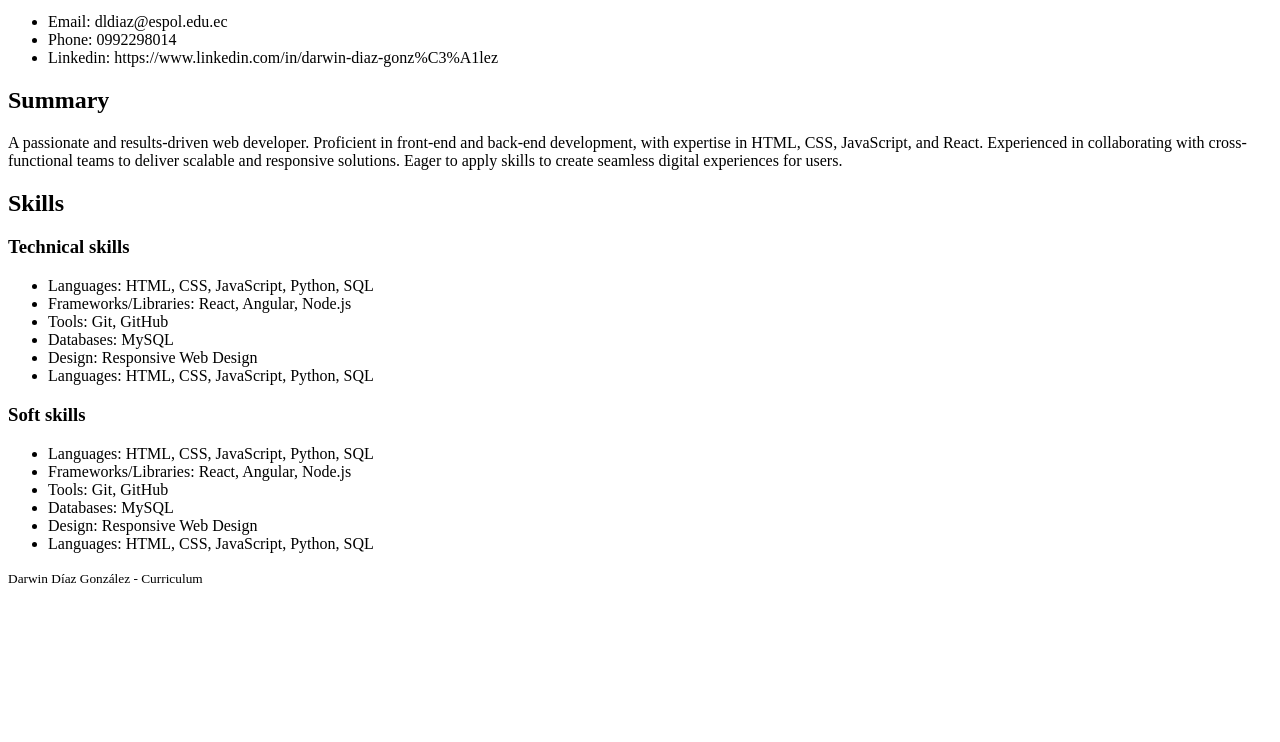
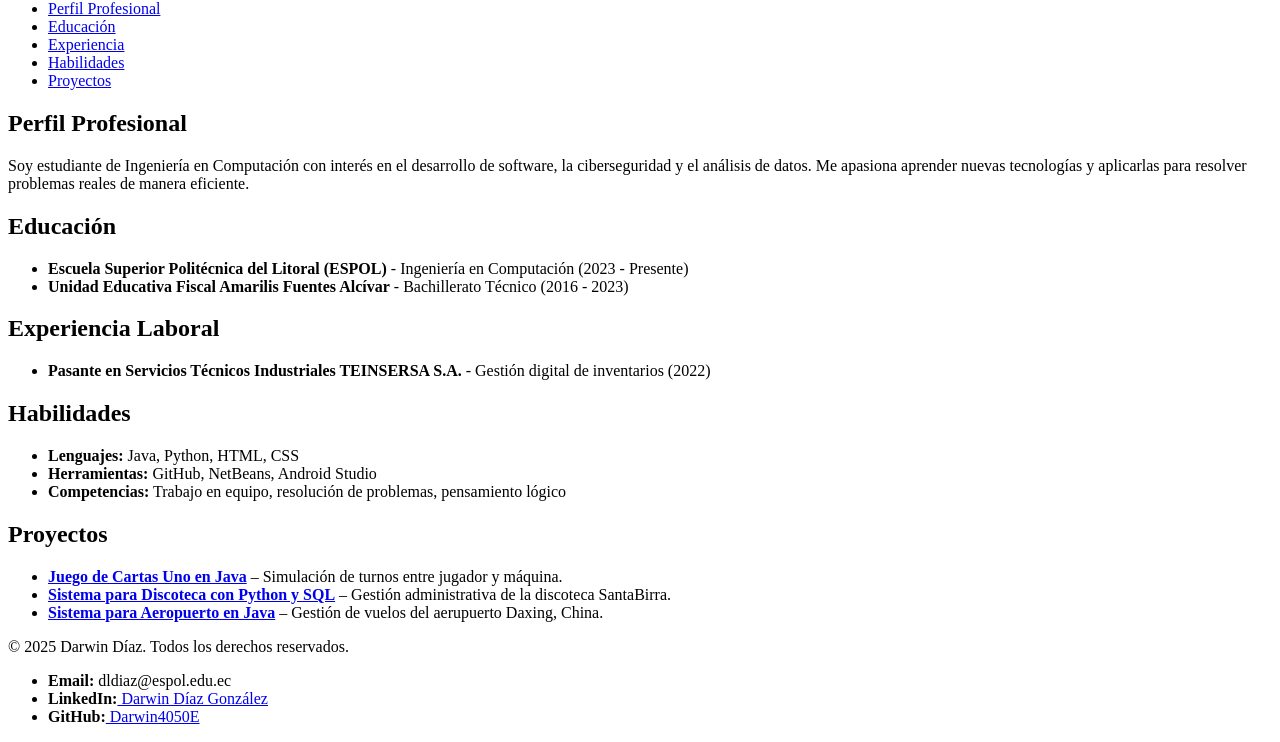
Before and after one commit to Darwin4050E/curriculum, a plain HTML site: page index.html in a window 1280 px wide. Shown: the part 114-856 px from the top of the page. Before the commit the page ends 800 px from the top, so only its background shows below. Drawn offline with Linux system fonts and the light colour scheme.

Commit message:
Reestructuración CV

```diff
--- a/index.html
+++ b/index.html
@@ -1,51 +1,69 @@
 <!DOCTYPE html>
-<html lang="en">
+<html lang="es">
 <head>
     <meta charset="UTF-8">
+    <meta name="keywords" content="currículum, ingeniería en computación, desarrollador web, programación, HTML, CV digital">
+    <meta description="Currículum Vitae digital de Darwin Díaz, estudiante de Ingeniería en Computación.">
+    <meta name="author" content="Darwin Díaz">
     <meta name="viewport" content="width=device-width, initial-scale=1.0">
-    <title>Curriculum Vitae: Darwin Díaz González</title>
+    <title>Currículum Vitae - Darwin Díaz</title>
 </head>
 <body>
     <header>
-        <h1>Darwin Díaz González</h1>
-        <section>
-            <h2>Contact information</h2>
+        <h1>Darwin Díaz</h1>
+        <p>Estudiante de Ingeniería en Computación | Desarrollador Web</p>
+        <nav>
             <ul>
-                <li>Email: dldiaz@espol.edu.ec</li>
-                <li>Phone: 0992298014</li>
-                <li>Linkedin: https://www.linkedin.com/in/darwin-diaz-gonz%C3%A1lez</li>
+                <li><a href="#perfil">Perfil Profesional</a></li>
+                <li><a href="#educacion">Educación</a></li>
+                <li><a href="#experiencia">Experiencia</a></li>
+                <li><a href="#habilidades">Habilidades</a></li>
+                <li><a href="#proyectos">Proyectos</a></li>
+            </ul>
+        </nav>
+    </header>
+    <main>
+        <section id="perfil">
+            <h2>Perfil Profesional</h2>
+            <p>Soy estudiante de Ingeniería en Computación con interés en el desarrollo de software, la ciberseguridad y el análisis de datos. Me apasiona aprender nuevas tecnologías y aplicarlas para resolver problemas reales de manera eficiente.</p>
+        </section>
+        <section id="educacion">
+            <h2>Educación</h2>
+            <ul>
+                <li><strong>Escuela Superior Politécnica del Litoral (ESPOL)</strong> - Ingeniería en Computación (2023 - Presente)</li>
+                <li><strong>Unidad Educativa Fiscal Amarilis Fuentes Alcívar</strong> - Bachillerato Técnico (2016 - 2023)</li>
             </ul>
         </section>
-    </header>
-    <main>
+        <section id="experiencia">
+            <h2>Experiencia Laboral</h2>
+            <ul>
+                <li><strong>Pasante en Servicios Técnicos Industriales TEINSERSA S.A.</strong> - Gestión digital de inventarios (2022)</li>
+            </ul>
+        </section>
+        <section id="habilidades">
+            <h2>Habilidades</h2>
+            <ul>
+                <li><strong>Lenguajes:</strong> Java, Python, HTML, CSS</li>
+                <li><strong>Herramientas:</strong> GitHub, NetBeans, Android Studio</li>
+                <li><strong>Competencias:</strong> Trabajo en equipo, resolución de problemas, pensamiento lógico</li>
+            </ul>
+        </section id="proyectos">
         <section>
-            <h2>Summary</h2>
-            <p>A passionate and results-driven web developer. Proficient in front-end and back-end development, with expertise in HTML, CSS, JavaScript, and React. Experienced in collaborating with cross-functional teams to deliver scalable and responsive solutions. Eager to apply skills to create seamless digital experiences for users.</p>
-        </section>
-        <section>
-            <h2>Skills</h2>
-            <h3>Technical skills</h3>
+            <h2>Proyectos</h2>
             <ul>
-                <li>Languages: HTML, CSS, JavaScript, Python, SQL</li>
-                <li>Frameworks/Libraries: React, Angular, Node.js</li>
-                <li>Tools: Git, GitHub</li>
-                <li>Databases: MySQL</li>
-                <li>Design: Responsive Web Design</li>
-                <li>Languages: HTML, CSS, JavaScript, Python, SQL</li>
-            </ul>
-            <h3>Soft skills</h3>
-            <ul>
-                <li>Languages: HTML, CSS, JavaScript, Python, SQL</li>
-                <li>Frameworks/Libraries: React, Angular, Node.js</li>
-                <li>Tools: Git, GitHub</li>
-                <li>Databases: MySQL</li>
-                <li>Design: Responsive Web Design</li>
-                <li>Languages: HTML, CSS, JavaScript, Python, SQL</li>
+                <li><strong><a href="https://github.com/Darwin4050E/Proyecto1P.git">Juego de Cartas Uno en Java</a></strong> – Simulación de turnos entre jugador y máquina.</li>
+                <li><strong><a href="https://github.com/Darwin4050E/SantaBirraDB.git">Sistema para Discoteca con Python y SQL</a></strong> – Gestión administrativa de la discoteca SantaBirra.</li>
+                <li><strong><a href="https://github.com/Darwin4050E/Sistema-Aeropuerto.git">Sistema para Aeropuerto en Java</a></strong> – Gestión de vuelos del aerupuerto Daxing, China.</li>
             </ul>
         </section>
     </main>
     <footer>
-        <small>Darwin Díaz González - Curriculum</small>
+        <p>&copy; 2025 Darwin Díaz. Todos los derechos reservados.</p>
+        <ul>
+            <li><strong>Email:</strong><a></a> dldiaz@espol.edu.ec</li>
+            <li><strong>LinkedIn:</strong><a href="https://www.linkedin.com/in/darwin-diaz-gonz%C3%A1lez/"> Darwin Díaz González</a></li>
+            <li><strong>GitHub:</strong><a href="https://github.com/Darwin4050E"> Darwin4050E</a></li>
+        </ul>
     </footer>
 </body>
 </html>
```
Also changed, not shown: 2223295802.jpg (deleted).
